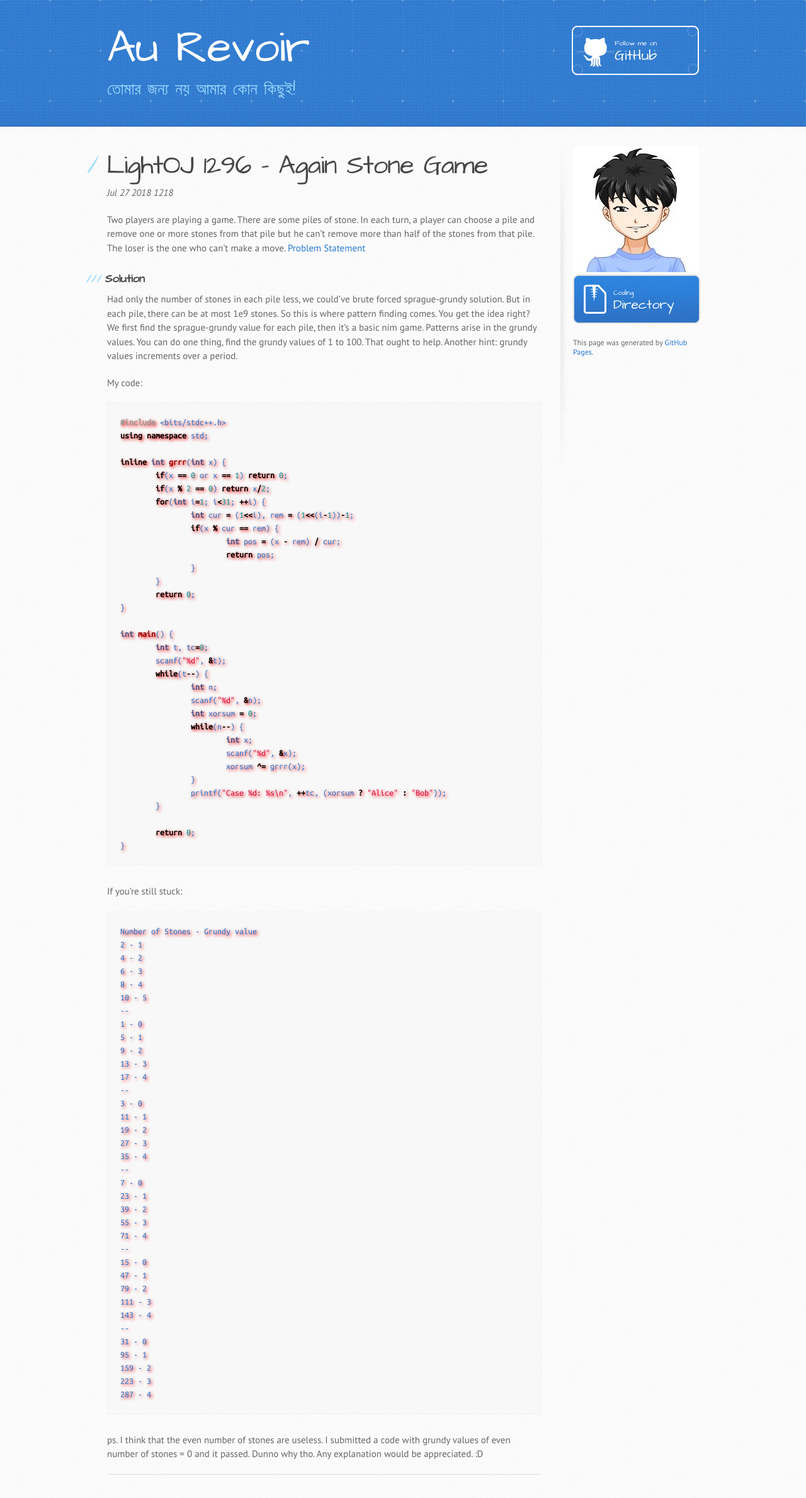
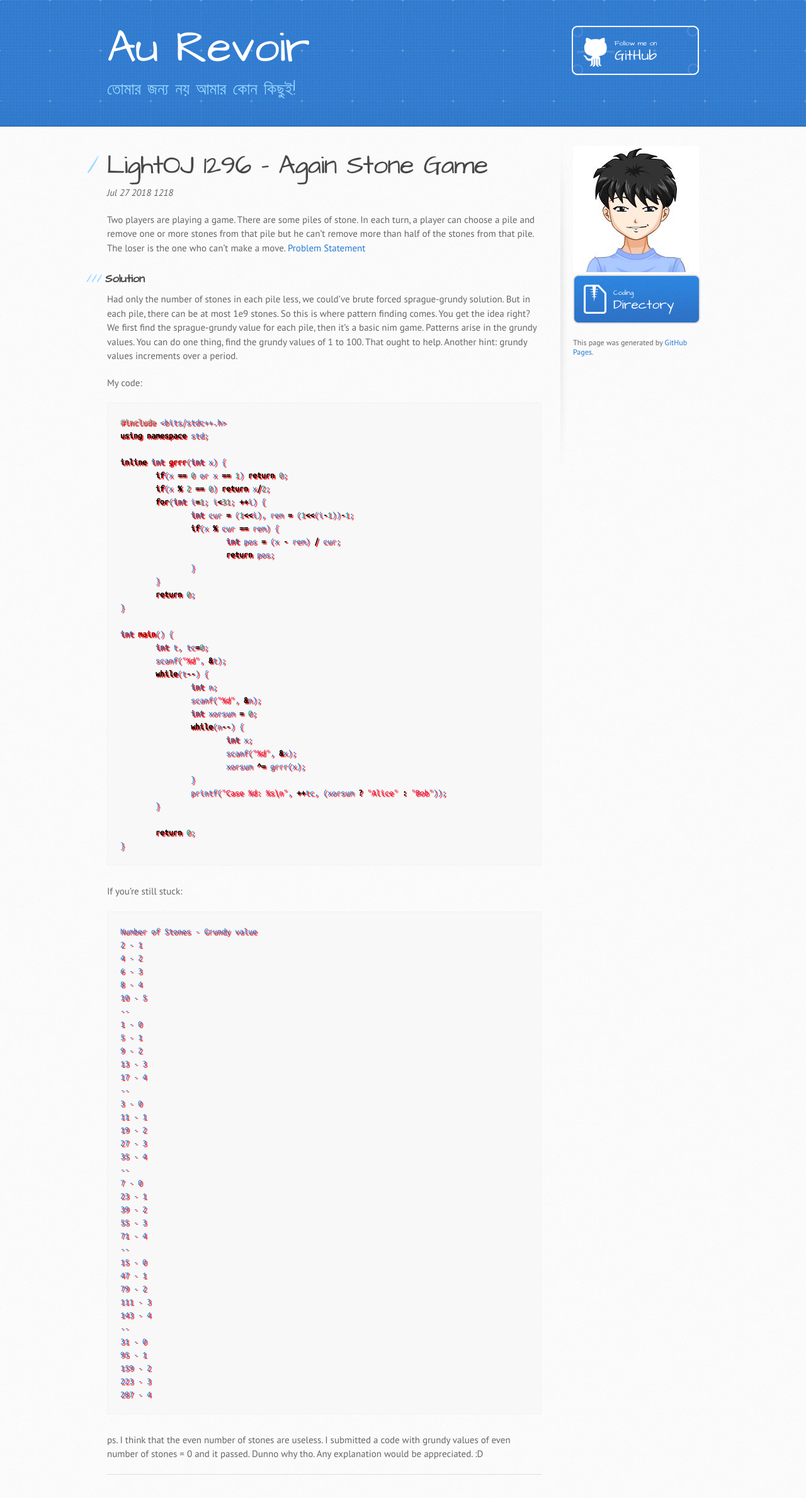
Before and after one commit to rebornplusplus/rebornplusplus.github.io, a Jekyll site: the page built from codir/lo-1296-again-stone-game.md, in a window 1280 px wide. Shown: the whole page at 63% size. Built offline with Jekyll 4.4.1, drawn with Linux system fonts in a browser that asks for light colours; some web fonts are replaced; comment, search, counter and statistics services are not loaded; our own code applies the rules of GitHub Pages for plain Markdown files.

Commit message:
Update jekyll-theme-architect.scss

```diff
--- a/_sass/jekyll-theme-architect.scss
+++ b/_sass/jekyll-theme-architect.scss
@@ -128,6 +128,7 @@ code, pre {
   font-family: 'Ubuntu Mono', 'Consolas', Monaco, "Bitstream Vera Sans Mono", "Lucida Console", Terminal, monospace;
   font-size: 14px;
   color: #222;
+  text-shadow: none;
 }
 
 code {
@@ -135,7 +136,7 @@ code {
   // background-color: #f2f8fc;
   // border: solid 1px #dbe7f3;
   border: none;
-  text-shadow: 2px 2px 5px red;
+  text-shadow: 2px 2px 1px red;
 }
 
 pre {
```
